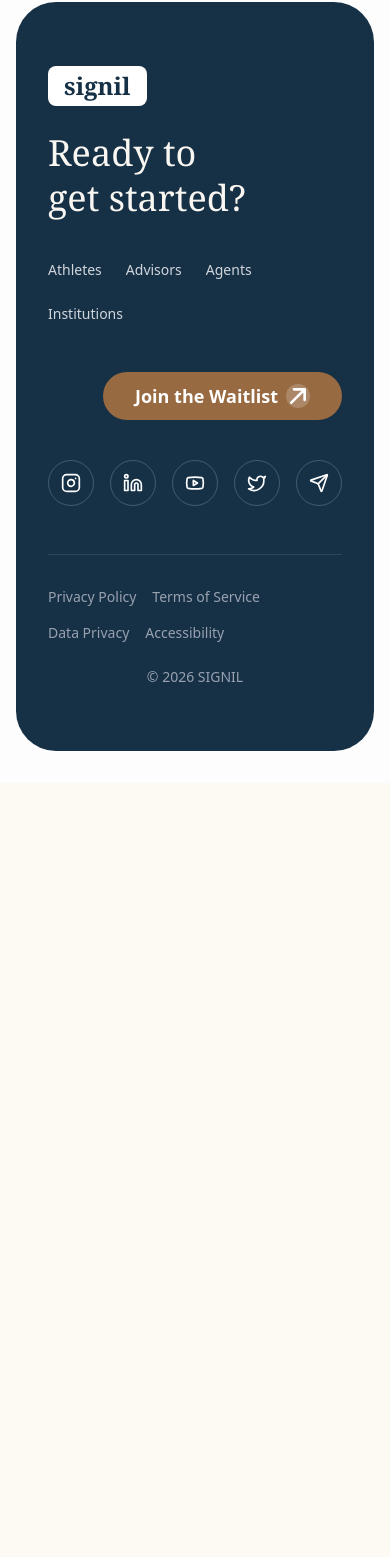
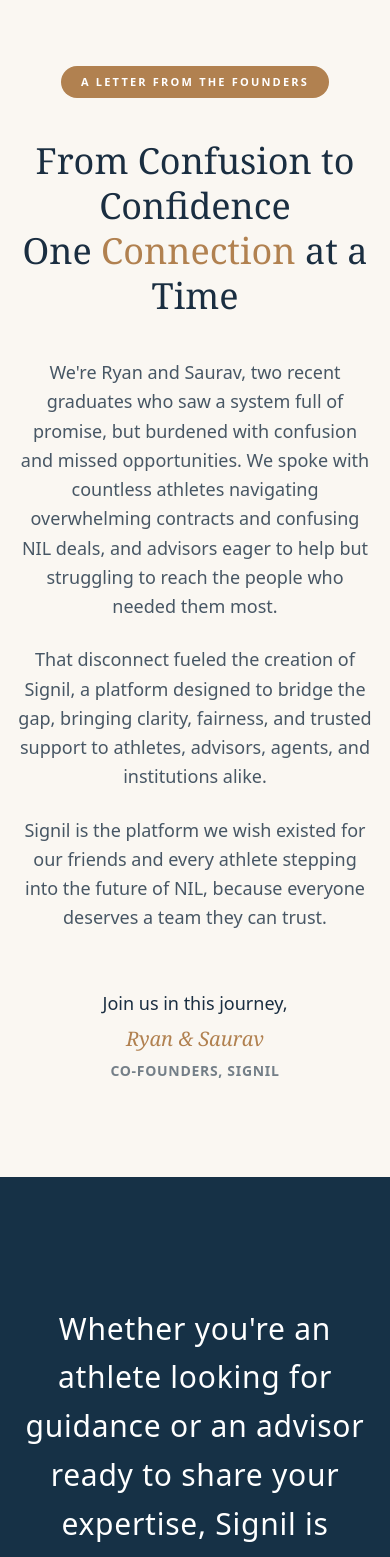
Before and after one commit to bilals2008/signil, a React (Vite) app in the folder client/: page / in a window 390 px wide. Shown: the part 5858-7415 px from the top of the page. Before the commit the page ends 6641 px from the top, so only its background shows below. Built offline with nearby package versions, Linux system fonts and the light colour scheme.

Commit message:
add FinalCTA and FounderNote section

```diff
--- /dev/null
+++ b/client/src/components/HomePage/FinalCTA.jsx
@@ -0,0 +1,31 @@
+import React from 'react';
+import { Button } from "@/components/ui/button";
+
+const FinalCTA = () => {
+    return (
+        <section className="w-full bg-[#163146] py-32 px-4 flex flex-col items-center text-center text-white">
+            <div className="max-w-4xl w-full flex flex-col items-center gap-10">
+
+                {/* Main Heading */}
+                <h2 className="text-3xl md:text-4xl font-light font-sans leading-relaxed tracking-wide">
+                    Whether you're an athlete looking for guidance or an advisor ready to
+                    share your expertise, Signil is building the platform that will transform
+                    NIL opportunities.
+                </h2>
+
+                {/* CTA Button */}
+                <Button className="bg-[#b18150] hover:bg-[#966b41] text-white rounded-full px-10 py-7 text-lg font-medium transition-all shadow-lg hover:shadow-[#b18150]/20 mt-4">
+                    Join the Limited Waitlist
+                </Button>
+
+                {/* Footer Note */}
+                <p className="text-gray-400 text-sm font-light mt-8 tracking-wide">
+                    Coming soon to campuses nationwide • Early access available Fall 2025
+                </p>
+
+            </div>
+        </section>
+    );
+};
+
+export default FinalCTA;
--- /dev/null
+++ b/client/src/components/HomePage/FoundersNote.jsx
@@ -0,0 +1,44 @@
+import React from 'react';
+
+const FoundersNote = () => {
+    return (
+        <section className="w-full bg-[#faf7f2] py-24 px-4 sm:px-6 lg:px-8 flex flex-col items-center text-center">
+            <div className="max-w-3xl w-full flex flex-col items-center gap-10">
+
+                {/* Pill Label */}
+                <div className="bg-[#b18150] text-white text-[11px] font-bold tracking-[0.2em] px-5 py-2 rounded-full uppercase">
+                    A Letter from the Founders
+                </div>
+
+                {/* Heading */}
+                <h2 className="text-[#1a2e41] text-4xl md:text-5xl font-serif leading-tight">
+                    From Confusion to Confidence <br />
+                    One <span className="text-[#b18150]">Connection</span> at a Time
+                </h2>
+
+                {/* Body Text */}
+                <div className="flex flex-col gap-6 text-[#1a2e41]/80 text-lg font-light leading-relaxed">
+                    <p>
+                        We're Ryan and Saurav, two recent graduates who saw a system full of promise, but burdened with confusion and missed opportunities. We spoke with countless athletes navigating overwhelming contracts and confusing NIL deals, and advisors eager to help but struggling to reach the people who needed them most.
+                    </p>
+                    <p>
+                        That disconnect fueled the creation of Signil, a platform designed to bridge the gap, bringing clarity, fairness, and trusted support to athletes, advisors, agents, and institutions alike.
+                    </p>
+                    <p>
+                        Signil is the platform we wish existed for our friends and every athlete stepping into the future of NIL, because everyone deserves a team they can trust.
+                    </p>
+                </div>
+
+                {/* Sign-off */}
+                <div className="mt-4 flex flex-col gap-2">
+                    <p className="text-[#1a2e41] font-medium text-lg">Join us in this journey,</p>
+                    <div className="text-[#b18150] font-serif text-xl italic">Ryan & Saurav</div>
+                    <div className="text-[#1a2e41]/60 text-sm uppercase tracking-wider font-semibold">Co-Founders, Signil</div>
+                </div>
+
+            </div>
+        </section>
+    );
+};
+
+export default FoundersNote;
--- a/client/src/pages/Home/HomePage.jsx
+++ b/client/src/pages/Home/HomePage.jsx
@@ -4,9 +4,11 @@
 import MagneticButton from '@/components/ui/MagneticButton'
 import Navbar from '@/components/layout/Navbar'
 import Footer from '@/components/layout/Footer'
-import ProblemSolution from '@/components/sections/ProblemSolution'
-import FeaturesSection from '@/components/sections/FeaturesSection'
-import ScoutSection from '@/components/sections/ScoutSection'
+import ProblemSolution from '@/components/HomePage/ProblemSolution'
+import FeaturesSection from '@/components/HomePage/FeaturesSection'
+import ScoutSection from '@/components/HomePage/ScoutSection'
+import FoundersNote from '@/components/HomePage/FoundersNote'
+import FinalCTA from '@/components/HomePage/FinalCTA'
 import { motion, AnimatePresence } from 'framer-motion'
 
 const words = ["In", "Athletes", "Agents", "Advisors", "Institutions"];
@@ -88,6 +90,9 @@
 
       <ScoutSection />
 
+      <FoundersNote />
+      <FinalCTA />
+
       <Footer />
     </div>
   )
```
Also changed, not shown: client/src/components/HomePage/FeaturesSection.jsx (renamed from client/src/components/sections/FeaturesSection.jsx), client/src/components/HomePage/ProblemSolution.jsx (renamed from client/src/components/sections/ProblemSolution.jsx), client/src/components/HomePage/ScoutSection.jsx (renamed from client/src/components/sections/ScoutSection.jsx).
